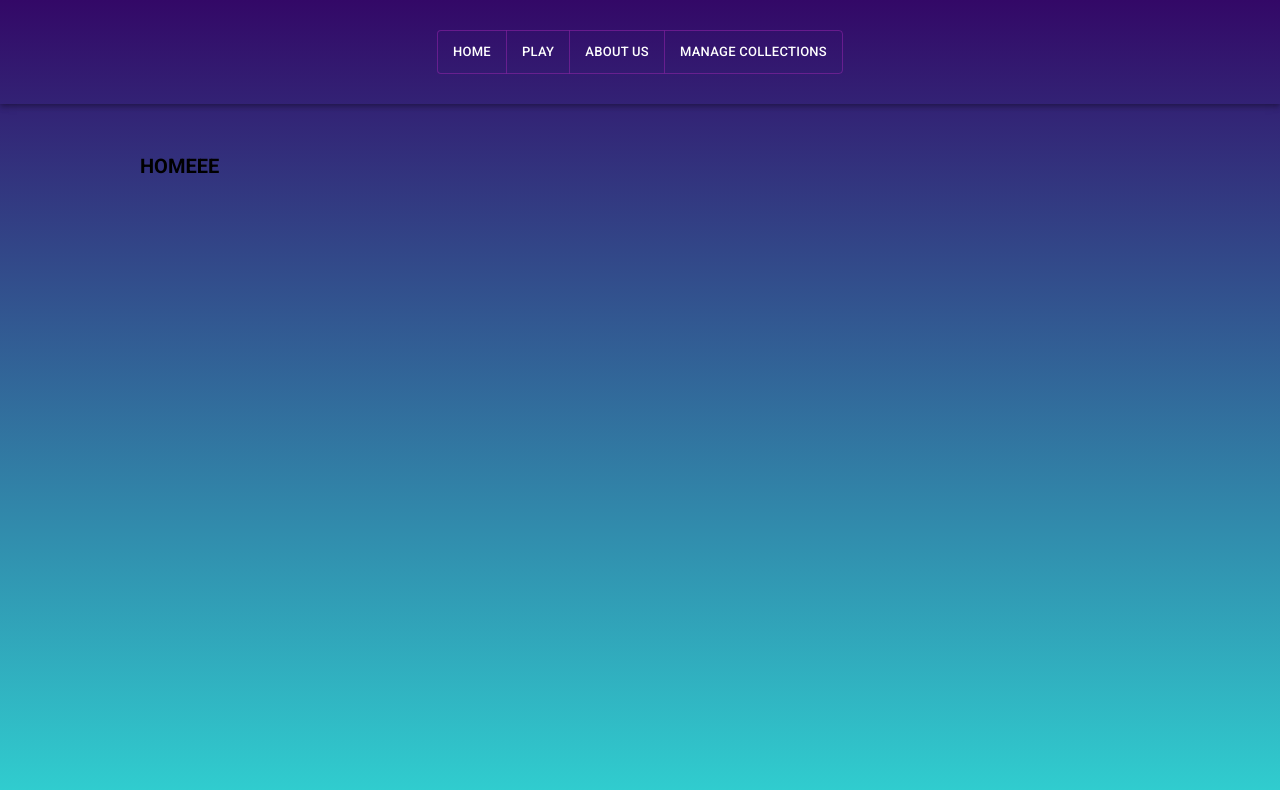
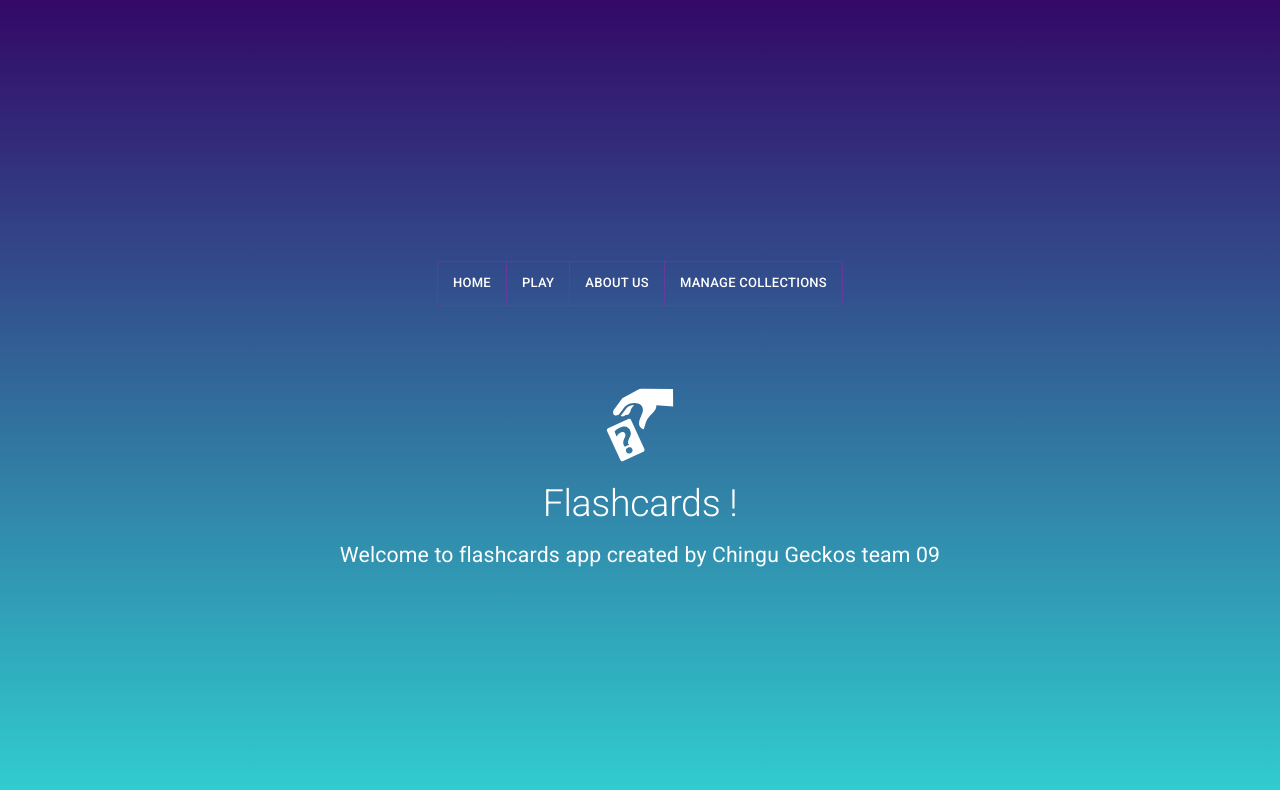
Before and after one commit to chingu-voyages/v36-geckos-team-09, a React (Create React App) app in the folder client/: page / in a window 1280 px wide. Shown: the top 790 px of the page. Built offline with nearby package versions, Linux system fonts and the light colour scheme.

Commit message:
home component init

```diff
--- a/client/package.json
+++ b/client/package.json
@@ -11,6 +11,7 @@
     "@testing-library/user-event": "^13.5.0",
     "react": "^17.0.2",
     "react-dom": "^17.0.2",
+    "react-icons": "^4.3.1",
     "react-router-dom": "^6.2.1",
     "react-scripts": "5.0.0",
     "sass": "^1.48.0",
--- a/client/src/App.js
+++ b/client/src/App.js
@@ -15,8 +15,8 @@ const App = () => {
     return (
         <Router>
             <Box className='app'>
-                <Navbar />
                 <Box maxWidth='1000px' margin='0 auto'>
+                    <Navbar />
                     <Switch>
                         <Route path='/' element={<Home />} />
                         <Route path='/play' element={<h1>Play</h1>} />
--- a/client/src/components/home/Home.js
+++ b/client/src/components/home/Home.js
@@ -1,5 +1,26 @@
+import { GiCardPickup } from 'react-icons/gi';
+
+import { Box, Typography } from '@mui/material';
+
 const Home = () => {
-    return <h1>HOMEEE</h1>;
+    return (
+        <Box
+            className='home'
+            display='flex'
+            justifyContent='center'
+            flexDirection='column'
+            alignItems='center'
+            color='white'
+        >
+            <GiCardPickup size='8rem' />
+            <Typography variant='h2' mt={2}>
+                Flashcards !
+            </Typography>
+            <Typography variant='h4' mt={2}>
+                Welcome to flashcards app created by Chingu Geckos team 09
+            </Typography>
+        </Box>
+    );
 };
 
 export default Home;
--- a/client/src/components/navbar/Navbar.js
+++ b/client/src/components/navbar/Navbar.js
@@ -8,7 +8,7 @@ import { NAVBAR_BUTTONS } from '../../static';
 
 const Navbar = () => {
     return (
-        <AppBar className='navbar' position='static'>
+        <AppBar className='navbar' position='static' elevation={0}>
             <Container>
                 <Toolbar className='navbar__toolbar'>
                     <ButtonGroup
--- a/client/src/styles/app.scss
+++ b/client/src/styles/app.scss
@@ -19,3 +19,11 @@ body {
 }
 
 /* End of Defaults */
+
+.app {
+    display: flex;
+    flex-direction: column;
+    justify-content: center;
+    align-items: center;
+    min-height: 100vh;
+}
```
Also changed, not shown: 1 other file (tests, documents, lock files or other folders).
